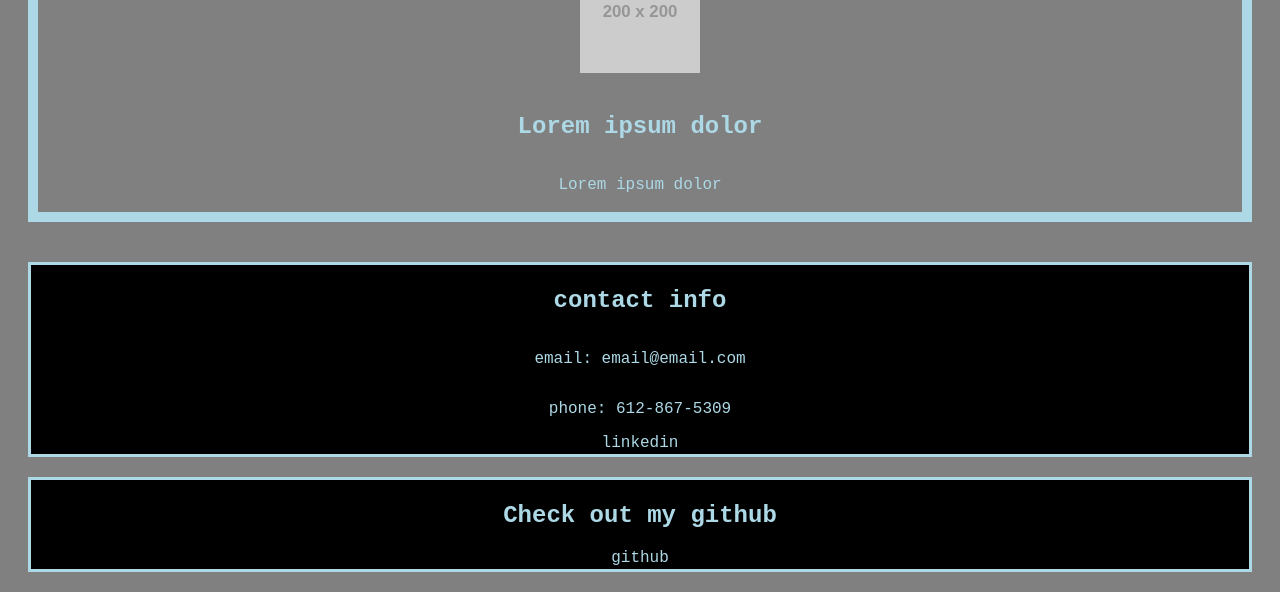
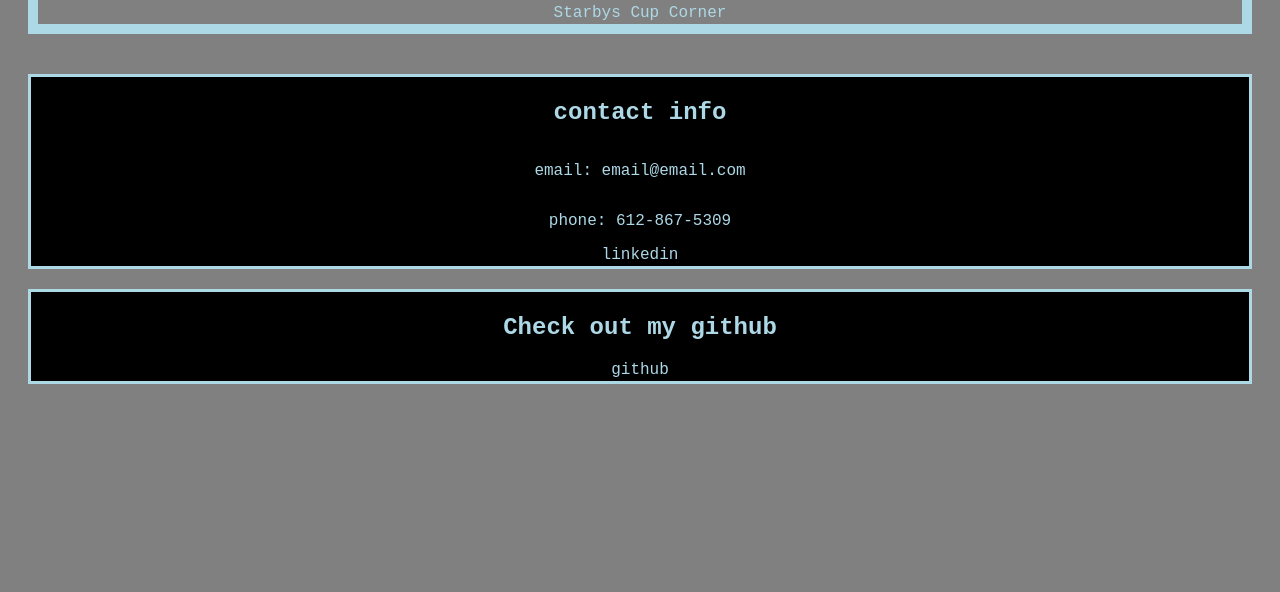
Before and after one commit to astrunk87/modchallange2, a plain HTML site: page index.html in a window 1280 px wide. Shown: the part 1075-1667 px from the top of the page. After the commit the page ends 1479 px from the top, so only its background shows below. Drawn offline with Linux system fonts and the light colour scheme; placeholder pictures from the web are drawn by us.

Commit message:
added project 2 link

```diff
--- a/index.html
+++ b/index.html
@@ -52,9 +52,10 @@
                 <a href="https://gabe-velasquez.github.io/Whose_Hotter/">Whose Hotter</a>
             </nav>
             <div class="card project">
-                <img src="https://via.placeholder.com/200" alt="placeholder image"/>
-                <h2>Lorem ipsum dolor</h2>
-                <p>Lorem ipsum dolor </p>
+                <img src="./assets/logo.png" alt="coffee cup with text Starbys Cup Corner"/>
+                <a href="https://hidden-savannah-06081-4ae52891d71b.herokuapp.com/api/aboutRoute/about">Starbys Cup Corner</a>
+
+
             </nav>
             <!-- </section> -->
         <!-- <section class="row card">
```
Also changed, not shown: assets/logo.png (added).
